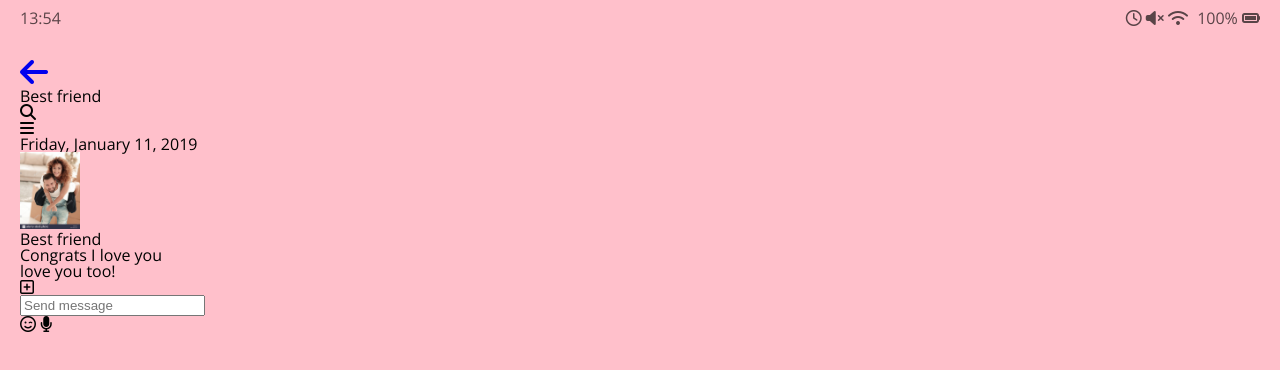
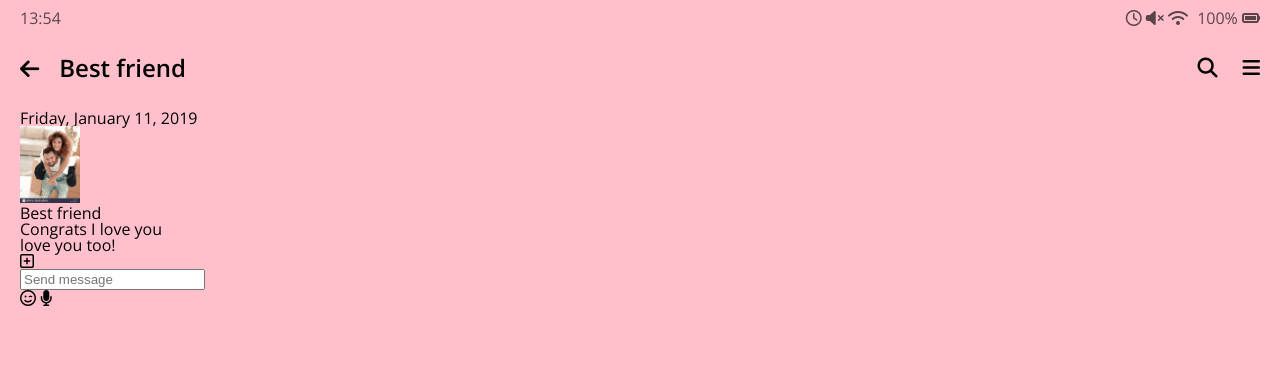
Before and after one commit to blips66/Kakao-Clone_2.0, a plain HTML site: page chat.html in a window 1280 px wide. Drawn offline with nearby package versions, Linux system fonts and the light colour scheme.

Commit message:
kokoa clone.css
navigation bar part.1

```diff
--- a/chat.html
+++ b/chat.html
@@ -25,12 +25,14 @@
     </div>
     <header class="header">
       <div class="header__header-column">
-        <a href="index.html"><i class="fas fa-arrow-left fa-2x"></i></a>
+        <a href="index.html" class="header__back-btn">
+          <i class="fas fa-arrow-left fa"></i>
+        </a>
         <h1 class="header__title">Best friend</h1>
       </div>
       <div class="header__header-column">
         <span class="header__icon"><i class="fas fa-search"></i></span>
-        <div class="header__icon"><i class="fas fa-bars"></i></div>
+        <span class="header__icon"><i class="fas fa-bars"></i></span>
       </div>
     </header>
     <main class="chat">
--- /dev/null
+++ b/css/header.css
@@ -0,0 +1,27 @@
+.header {
+  display: flex;
+  justify-content: space-between;
+  margin-bottom: 30px;
+  align-items: center;
+}
+
+.header .header__title {
+  font-size: 24px;
+  font-weight: 600;
+}
+
+.header .header__icon {
+  font-size: 20px;
+  margin-left: 25px;
+  cursor: pointer;
+}
+
+.header .header__header-column {
+  display: flex;
+  align-items: center;
+}
+
+.header .header__back-btn {
+  font-size: 22px;
+  margin-right: 20px;
+}
--- a/css/styles.css
+++ b/css/styles.css
@@ -1,7 +1,8 @@
 @import "reset.css";
 /* 모든 값을 0으로 설정해준다 */
-@import url("https://fonts.googleapis.com/css2?family=Open+Sans:wght@400;700&display=swap");
+@import url("https://fonts.googleapis.com/css2?family=Open+Sans:wght@400;600&display=swap");
 @import "status-bar.css";
+@import "header.css";
 
 body {
   background-color: pink;
@@ -10,3 +11,8 @@ body {
   font-family: "Open Sans", -apple-system, BlinkMacSystemFont, "Segoe UI",
     Roboto, Oxygen, Ubuntu, Cantarell, "Open Sans", "Helvetica Neue", sans-serif;
 }
+
+a {
+  color: inherit;
+}
+/* 부모요소의 색깔을 불러옴 */
```
Also changed, not shown: settings.html (+3 -1 lines).
